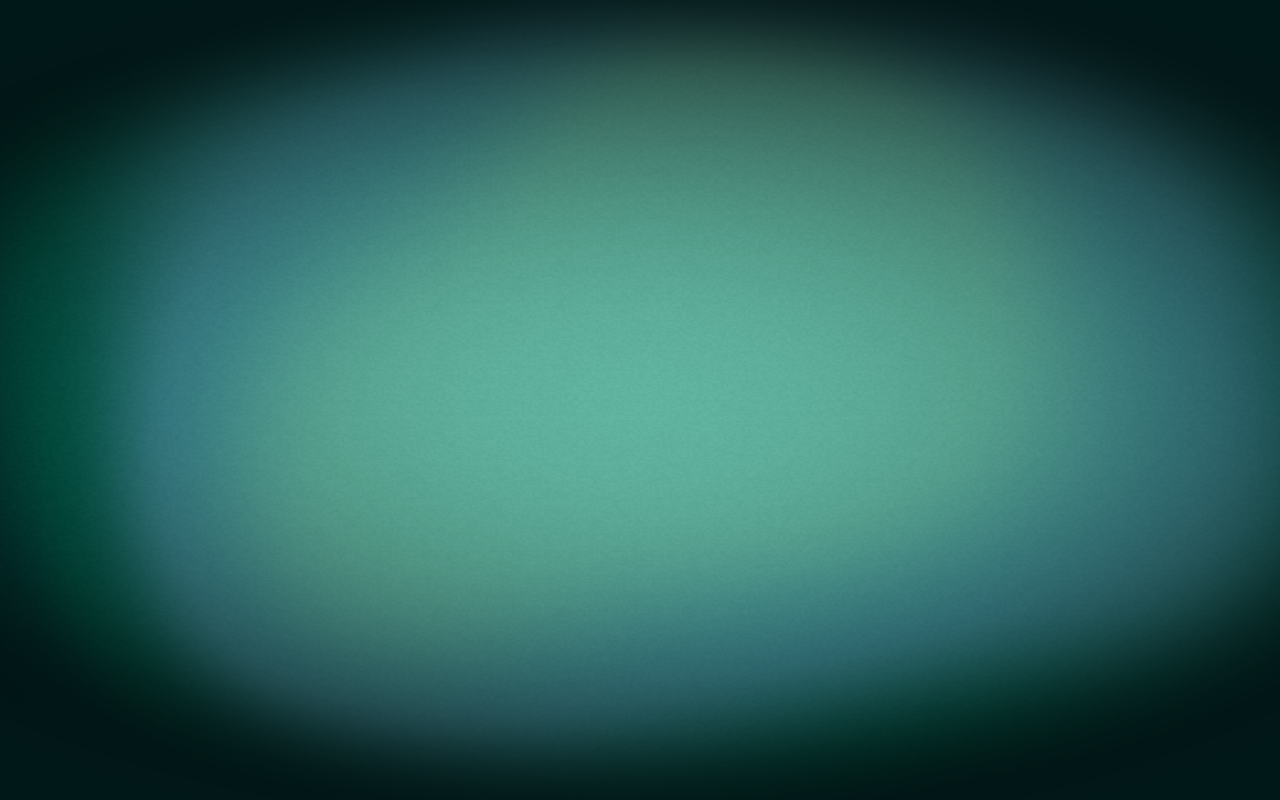
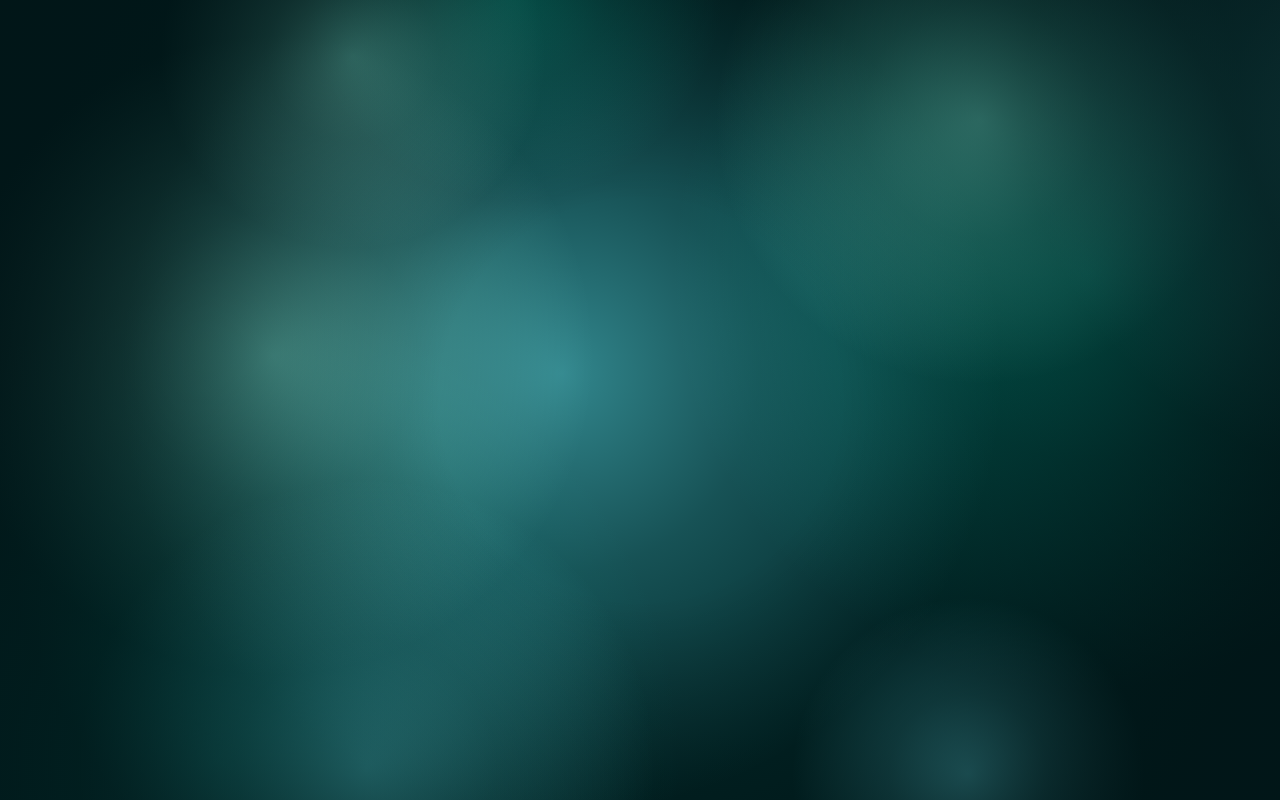
Before and after one commit to BioBliss/bioblisslife, a plain HTML site: page index.html in a window 1280 px wide. Drawn offline with Linux system fonts and the light colour scheme; animation ran at ten frames a second.

Commit message:
Canvas 2D animated fluid blobs

```diff
--- a/index.html
+++ b/index.html
@@ -6,166 +6,99 @@
   <title>BioBliss Life</title>
   <style>
     *, *::before, *::after { box-sizing: border-box; margin: 0; padding: 0; }
-    html, body { width: 100%; height: 100%; overflow: hidden; background: #012a2c; }
-    canvas { display: block; width: 100vw; height: 100vh; }
+    html, body { width: 100%; height: 100%; overflow: hidden; background: #012829; }
+    canvas { display: block; position: fixed; inset: 0; width: 100%; height: 100%; }
   </style>
 </head>
 <body>
 <canvas id="c"></canvas>
 <script>
 const canvas = document.getElementById('c');
-const gl = canvas.getContext('webgl') || canvas.getContext('experimental-webgl');
-
-if (!gl) {
-  document.body.style.background = '#023234';
-}
-
-/* ── Vertex shader: fullscreen quad ──────────────────────── */
-const VS = `
-  attribute vec2 a_pos;
-  void main() {
-    gl_Position = vec4(a_pos, 0.0, 1.0);
-  }
-`;
-
-/* ── Fragment shader: metaball fluid ─────────────────────── */
-const FS = `
-  precision highp float;
-  uniform float u_time;
-  uniform vec2  u_res;
-
-  /* Hash-based noise for subtle grain */
-  float hash(vec2 p) {
-    p = fract(p * vec2(234.34, 435.345));
-    p += dot(p, p + 34.23);
-    return fract(p.x * p.y);
-  }
-  float noise(vec2 p) {
-    vec2 i = floor(p);
-    vec2 f = fract(p);
-    f = f * f * (3.0 - 2.0 * f);
-    return mix(
-      mix(hash(i),             hash(i + vec2(1,0)), f.x),
-      mix(hash(i + vec2(0,1)), hash(i + vec2(1,1)), f.x),
-      f.y
-    );
-  }
-
-  void main() {
-    vec2 uv  = gl_FragCoord.xy / u_res;
-    float ar = u_res.x / u_res.y;
-    /* aspect-corrected coordinate space [0..ar, 0..1] */
-    vec2 p   = vec2(uv.x * ar, uv.y);
-    float t  = u_time * 0.14;
-
-    /* ── BioBliss palette ──────────────────────────────── */
-    vec3 base = vec3(0.008, 0.157, 0.165); /* #012829 */
-    vec3 c1   = vec3(0.008, 0.318, 0.298); /* #025148 */
-    vec3 c2   = vec3(0.012, 0.451, 0.369); /* #03735E */
-    vec3 c3   = vec3(0.267, 0.608, 0.647); /* #449BA5 */
-    vec3 c4   = vec3(0.376, 0.702, 0.624); /* #60B39F */
-
-    vec2 cx = vec2(ar * 0.5, 0.5); /* canvas center */
-
-    /* ── 10 blobs, each with exp(-k*d²) falloff ──────── */
-    /* Large anchor blobs */
-    vec2 b0  = cx + vec2(-0.36*ar + 0.14*ar*sin(t*0.61), 0.22 + 0.13*cos(t*0.47));
-    vec2 b1  = cx + vec2( 0.32*ar + 0.12*ar*cos(t*0.55),  0.27 + 0.11*sin(t*0.73));
-    vec2 b2  = cx + vec2( 0.04*ar*sin(t*0.39),            -0.30 + 0.13*cos(t*0.62));
-    vec2 b3  = cx + vec2(-0.10*ar + 0.18*ar*cos(t*0.82),   0.05 + 0.09*sin(t*0.91));
-
-    /* Mid blobs */
-    vec2 b4  = cx + vec2( 0.20*ar*sin(t*1.05),             0.18 + 0.10*cos(t*0.78));
-    vec2 b5  = cx + vec2(-0.24*ar + 0.09*ar*sin(t*1.20),  -0.18 + 0.12*cos(t*0.58));
-    vec2 b6  = cx + vec2( 0.38*ar + 0.07*ar*cos(t*0.94),  -0.24 + 0.10*sin(t*1.10));
-
-    /* Small highlight blobs */
-    vec2 b7  = cx + vec2(-0.02*ar + 0.14*ar*cos(t*1.35),   0.30 + 0.06*sin(t*1.25));
-    vec2 b8  = cx + vec2( 0.14*ar + 0.10*ar*sin(t*0.68),  -0.08 + 0.11*cos(t*1.42));
-    vec2 b9  = cx + vec2(-0.30*ar + 0.07*ar*sin(t*1.15),  -0.26 + 0.08*cos(t*0.84));
-
-    /* field accumulation */
-    float f = 0.0;
-    f += exp(-5.5  * dot(p-b0, p-b0));
-    f += exp(-6.0  * dot(p-b1, p-b1));
-    f += exp(-5.0  * dot(p-b2, p-b2));
-    f += exp(-7.0  * dot(p-b3, p-b3));
-    f += exp(-9.0  * dot(p-b4, p-b4));
-    f += exp(-8.5  * dot(p-b5, p-b5));
-    f += exp(-10.0 * dot(p-b6, p-b6));
-    f += exp(-13.0 * dot(p-b7, p-b7));
-    f += exp(-12.0 * dot(p-b8, p-b8));
-    f += exp(-11.0 * dot(p-b9, p-b9));
-
-    /* ── Map field to colour ──────────────────────────── */
-    vec3 col = base;
-    col = mix(col, c1, smoothstep(0.00, 0.35, f));
-    col = mix(col, c2, smoothstep(0.30, 0.80, f));
-    col = mix(col, c3, smoothstep(0.70, 1.60, f));
-    col = mix(col, c4, smoothstep(1.40, 2.80, f));
-
-    /* ── Subtle grain overlay ─────────────────────────── */
-    float grain = noise(uv * 520.0 + u_time * 0.7) * 0.028 - 0.014;
-    col += grain;
-
-    /* ── Radial vignette ──────────────────────────────── */
-    vec2 vig = uv - 0.5;
-    float v  = 1.0 - dot(vig * vec2(1.0, 1.3), vig * vec2(1.0, 1.3)) * 1.75;
-    col     *= clamp(v, 0.0, 1.0);
-
-    /* ── Edge darkening (corners) ─────────────────────── */
-    col = mix(base * 0.6, col, smoothstep(0.0, 0.55, v));
-
-    gl_FragColor = vec4(clamp(col, 0.0, 1.0), 1.0);
-  }
-`;
-
-/* ── Compile helpers ─────────────────────────────────────── */
-function mkShader(type, src) {
-  const s = gl.createShader(type);
-  gl.shaderSource(s, src);
-  gl.compileShader(s);
-  return s;
-}
-
-const prog = gl.createProgram();
-gl.attachShader(prog, mkShader(gl.VERTEX_SHADER,   VS));
-gl.attachShader(prog, mkShader(gl.FRAGMENT_SHADER, FS));
-gl.linkProgram(prog);
-gl.useProgram(prog);
-
-/* ── Fullscreen triangle strip ──────────────────────────── */
-const buf = gl.createBuffer();
-gl.bindBuffer(gl.ARRAY_BUFFER, buf);
-gl.bufferData(gl.ARRAY_BUFFER,
-  new Float32Array([-1,-1,  1,-1,  -1,1,  1,1]),
-  gl.STATIC_DRAW
-);
-const posLoc = gl.getAttribLocation(prog, 'a_pos');
-gl.enableVertexAttribArray(posLoc);
-gl.vertexAttribPointer(posLoc, 2, gl.FLOAT, false, 0, 0);
-
-const uTime = gl.getUniformLocation(prog, 'u_time');
-const uRes  = gl.getUniformLocation(prog, 'u_res');
+const ctx    = canvas.getContext('2d');
 
 /* ── Resize ─────────────────────────────────────────────── */
 function resize() {
-  canvas.width  = window.innerWidth  * devicePixelRatio;
-  canvas.height = window.innerHeight * devicePixelRatio;
-  canvas.style.width  = window.innerWidth  + 'px';
-  canvas.style.height = window.innerHeight + 'px';
-  gl.viewport(0, 0, canvas.width, canvas.height);
+  canvas.width  = window.innerWidth;
+  canvas.height = window.innerHeight;
 }
 window.addEventListener('resize', resize);
 resize();
 
+/* ── Blob definitions ───────────────────────────────────── */
+/* Each blob orbits around a base position (bx, by)
+   with elliptical radii (rx, ry), speed sp, phase offset ph,
+   blob radius sz (as fraction of screen short-edge),
+   and a color */
+const blobs = [
+  /* Large edge blobs */
+  { bx:0.10, by:0.28, rx:0.38, ry:0.26, sp:0.00022, ph:0.00, col:'#449BA5', sz:0.55 },
+  { bx:0.82, by:0.62, rx:0.30, ry:0.30, sp:0.00019, ph:2.09, col:'#03735E', sz:0.52 },
+  { bx:0.50, by:0.95, rx:0.34, ry:0.18, sp:0.00015, ph:4.19, col:'#025148', sz:0.58 },
+  { bx:0.88, by:0.18, rx:0.24, ry:0.22, sp:0.00021, ph:1.05, col:'#449BA5', sz:0.46 },
+
+  /* Mid blobs */
+  { bx:0.46, by:0.48, rx:0.26, ry:0.26, sp:0.00031, ph:3.49, col:'#60B39F', sz:0.40 },
+  { bx:0.22, by:0.72, rx:0.22, ry:0.24, sp:0.00027, ph:5.24, col:'#449BA5', sz:0.36 },
+  { bx:0.72, by:0.32, rx:0.24, ry:0.20, sp:0.00024, ph:1.75, col:'#60B39F', sz:0.33 },
+
+  /* Small highlights */
+  { bx:0.18, by:0.12, rx:0.16, ry:0.14, sp:0.00038, ph:0.60, col:'#60B39F', sz:0.24 },
+  { bx:0.84, by:0.88, rx:0.18, ry:0.16, sp:0.00034, ph:4.10, col:'#449BA5', sz:0.22 },
+  { bx:0.58, by:0.10, rx:0.20, ry:0.14, sp:0.00029, ph:2.80, col:'#03735E', sz:0.26 },
+];
+
+/* ── Hex to rgba helper ─────────────────────────────────── */
+function hexAlpha(hex, a) {
+  const r = parseInt(hex.slice(1,3),16);
+  const g = parseInt(hex.slice(3,5),16);
+  const b = parseInt(hex.slice(5,7),16);
+  return `rgba(${r},${g},${b},${a})`;
+}
+
+/* ── Draw one blob ──────────────────────────────────────── */
+function drawBlob(blob, t) {
+  const W = canvas.width, H = canvas.height;
+  const S = Math.min(W, H);
+
+  const x = (blob.bx + Math.sin(t * blob.sp       + blob.ph) * blob.rx) * W;
+  const y = (blob.by + Math.cos(t * blob.sp * 0.7 + blob.ph) * blob.ry) * H;
+  const r = blob.sz * S;
+
+  const g = ctx.createRadialGradient(x, y, 0, x, y, r);
+  g.addColorStop(0.00, hexAlpha(blob.col, 0.72));
+  g.addColorStop(0.45, hexAlpha(blob.col, 0.32));
+  g.addColorStop(1.00, hexAlpha(blob.col, 0.00));
+
+  ctx.fillStyle = g;
+  ctx.beginPath();
+  ctx.arc(x, y, r, 0, Math.PI * 2);
+  ctx.fill();
+}
+
 /* ── Render loop ─────────────────────────────────────────── */
-function render(ms) {
-  gl.uniform1f(uTime, ms * 0.001);
-  gl.uniform2f(uRes,  canvas.width, canvas.height);
-  gl.drawArrays(gl.TRIANGLE_STRIP, 0, 4);
+function render(t) {
+  const W = canvas.width, H = canvas.height;
+
+  /* Dark base */
+  ctx.globalCompositeOperation = 'source-over';
+  ctx.fillStyle = '#012829';
+  ctx.fillRect(0, 0, W, H);
+
+  /* Blobs — screen blend makes overlaps glow brighter */
+  ctx.globalCompositeOperation = 'screen';
+  for (const b of blobs) drawBlob(b, t);
+
+  /* Vignette overlay */
+  ctx.globalCompositeOperation = 'source-over';
+  const vig = ctx.createRadialGradient(W/2, H/2, H*0.25, W/2, H/2, H*0.82);
+  vig.addColorStop(0, 'rgba(0,0,0,0)');
+  vig.addColorStop(1, 'rgba(1,16,18,0.75)');
+  ctx.fillStyle = vig;
+  ctx.fillRect(0, 0, W, H);
+
   requestAnimationFrame(render);
 }
+
 requestAnimationFrame(render);
 </script>
 </body>
```
